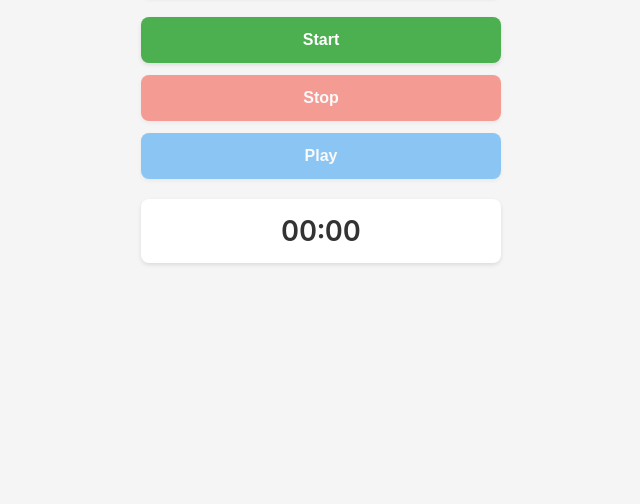
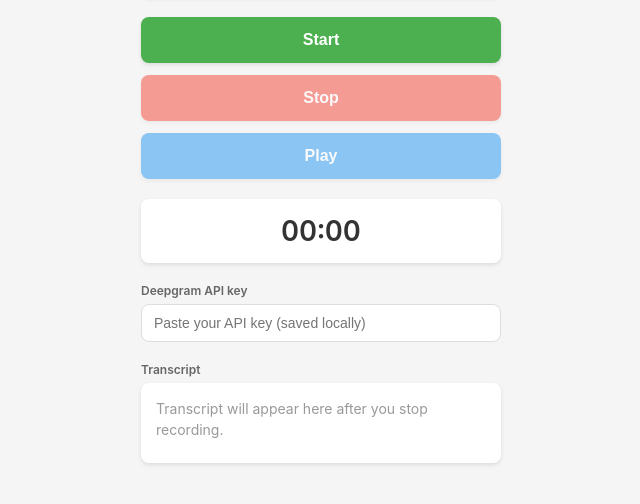
Before and after one commit to yclizzie/simplemeeting, a website with bundled scripts: page sidepanel/index.html in a window 1280 px wide. Shown: the part 122-626 px from the top of the page, without its empty margins (319-959 px from the left). Built offline with nearby package versions, Linux system fonts and the light colour scheme.

Commit message:
add transcript

```diff
--- a/sidepanel/index.css
+++ b/sidepanel/index.css
@@ -128,3 +128,49 @@ h1 {
   color: #333;
   font-variant-numeric: tabular-nums;
 }
+
+.transcript-section {
+  margin-top: 20px;
+}
+
+.transcript-section label {
+  display: block;
+  font-size: 12px;
+  font-weight: 600;
+  color: #666;
+  margin-bottom: 6px;
+}
+
+.transcript-section #apiKey {
+  width: 100%;
+  padding: 10px 12px;
+  font-size: 14px;
+  border: 1px solid #ddd;
+  border-radius: 8px;
+  box-sizing: border-box;
+}
+
+.transcript-section #apiKey:focus {
+  outline: none;
+  border-color: #2196F3;
+}
+
+#transcript {
+  background: white;
+  padding: 15px;
+  border-radius: 8px;
+  min-height: 80px;
+  max-height: 200px;
+  overflow-y: auto;
+  font-size: 14px;
+  line-height: 1.5;
+  color: #333;
+  white-space: pre-wrap;
+  word-break: break-word;
+  box-shadow: 0 2px 4px rgba(0, 0, 0, 0.1);
+}
+
+#transcript:empty::before {
+  content: 'Transcript will appear here after you stop recording.';
+  color: #999;
+}
--- a/sidepanel/index.html
+++ b/sidepanel/index.html
@@ -23,6 +23,16 @@
     <div class="info">
       <p id="recordingTime">00:00</p>
     </div>
+
+    <div class="transcript-section">
+      <label for="apiKey">Deepgram API key</label>
+      <input type="password" id="apiKey" placeholder="Paste your API key (saved locally)" autocomplete="off">
+    </div>
+
+    <div class="transcript-section">
+      <label>Transcript</label>
+      <div id="transcript" class="transcript"></div>
+    </div>
   </div>
 
   <script src="index.js"></script>
--- a/sidepanel/index.js
+++ b/sidepanel/index.js
@@ -1,9 +1,12 @@
 // Side panel JavaScript
+import DeepgramService from '../utils/deepgram.js';
+
 let mediaRecorder = null;
 let audioChunks = [];
 let recordedBlob = null;
 let startTime = null;
 let timerInterval = null;
+let micStream = null;
 
 // UI Elements
 const startBtn = document.getElementById('startBtn');
@@ -12,13 +15,17 @@ const playBtn = document.getElementById('playBtn');
 const statusText = document.getElementById('statusText');
 const statusDiv = document.querySelector('.status');
 const recordingTime = document.getElementById('recordingTime');
+const transcriptEl = document.getElementById('transcript');
 
 // Event Listeners
 startBtn.addEventListener('click', startRecording);
 stopBtn.addEventListener('click', stopRecording);
 playBtn.addEventListener('click', playRecording);
 
+
 async function startRecording() {
+  // New session: clear transcript
+  transcriptEl.textContent = '';
   try {
     // Get the current tab
     //const [tab] = await chrome.tabs.query({ active: true, currentWindow: true });
@@ -82,7 +89,7 @@ async function startRecording() {
       }
     };
 
-    mediaRecorder.onstop = () => {
+    mediaRecorder.onstop = async () => {
       recordedBlob = new Blob(audioChunks, { type: 'audio/webm' });
       playBtn.disabled = false;
 
@@ -92,6 +99,19 @@ async function startRecording() {
 
       // Close audio context
       audioContext.close();
+
+      // Send to Deepgram and show transcript
+      statusText.textContent = 'Transcribing...';
+      try {
+        const deepgram = new DeepgramService("dd12a356303aa4b6012ba8769cbc0bd85eb90af5");
+        const text = await deepgram.transcribeRecording(recordedBlob);
+        transcriptEl.textContent = text || '(No speech detected)';
+        statusText.textContent = 'Recording stopped';
+      } catch (err) {
+        console.error('Transcription error:', err);
+        transcriptEl.textContent = `Error: ${err.message}`;
+        statusText.textContent = 'Transcription failed';
+      }
     };
 
     mediaRecorder.start();
```
Also changed, not shown: utils/deepgram.js (+31 -0 lines), dist/sidepanel/index.css, dist/sidepanel/index.html, dist/sidepanel/index.js, dist/utils/deepgram.js.
